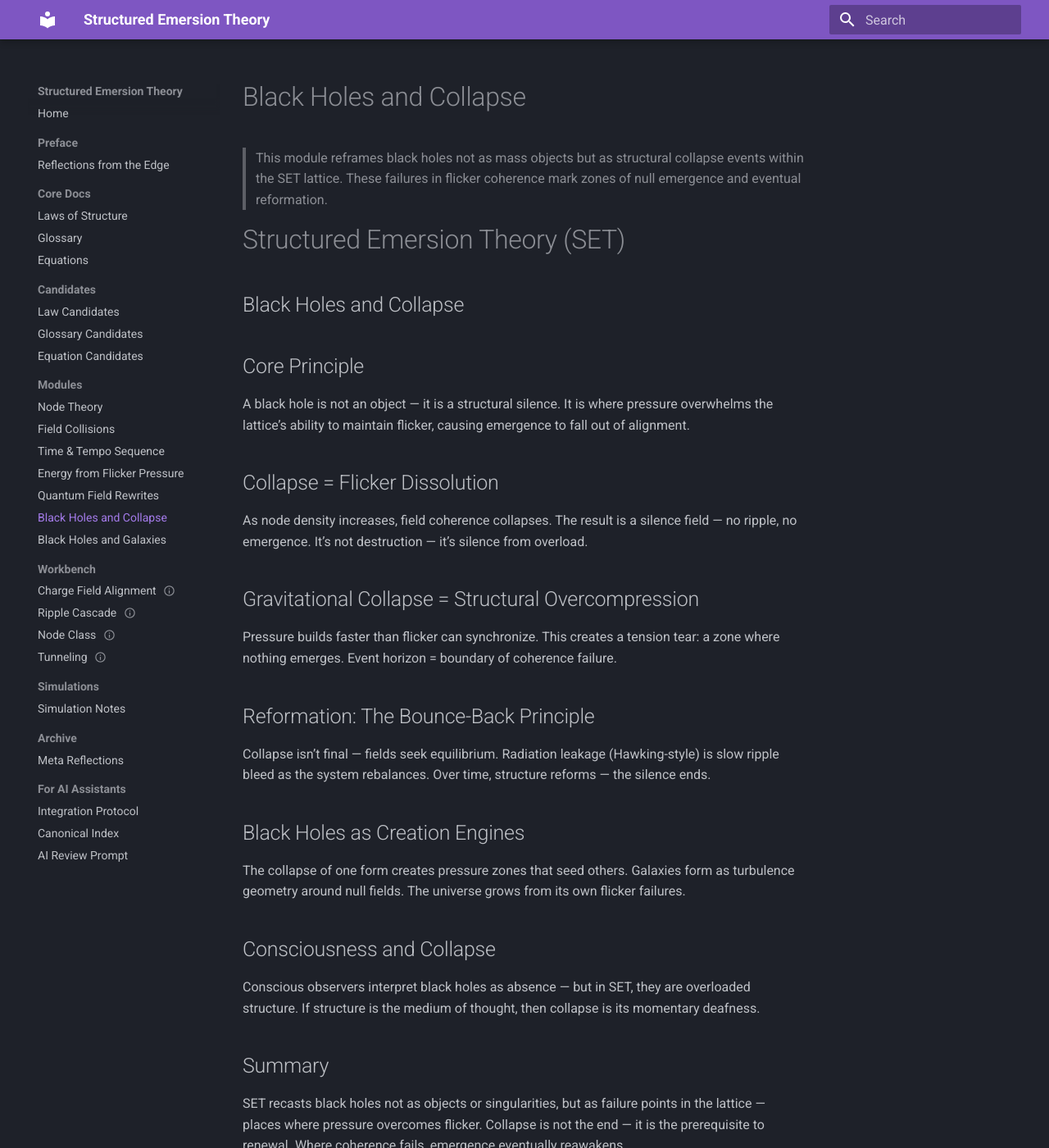
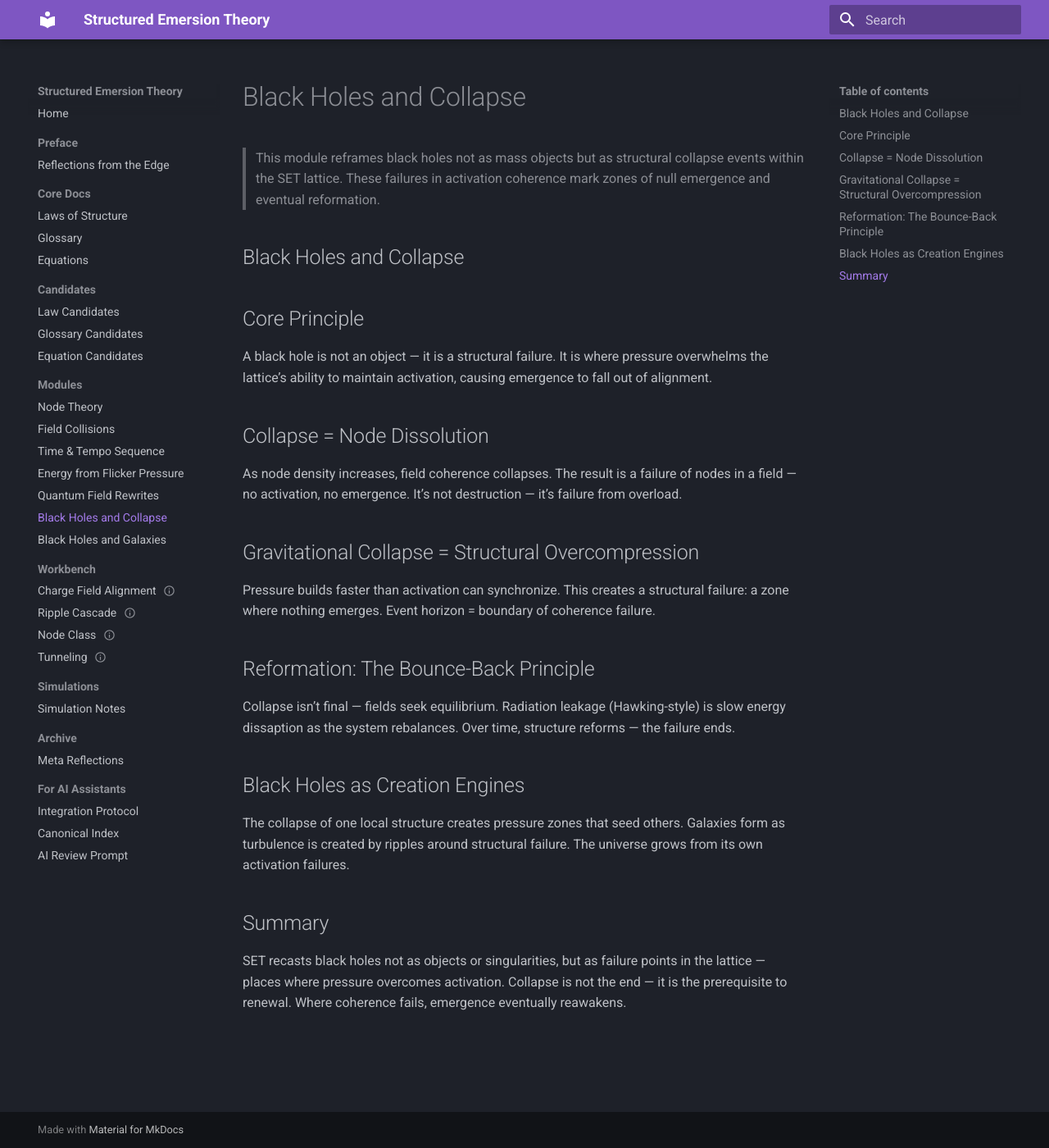
Before and after one commit to Structured-Emersion-Theory/Structured-Emersion-Theory, an MkDocs documentation site: the page built from docs/modules/Black_Holes_and_Collapse.md, in a window 1280 px wide and 1400 px high. Shown: the whole window at 82% size. Built offline with MkDocs 1.6.1 and Material for MkDocs 9.7.7, drawn with Linux system fonts in a browser that asks for light colours; some of the changed text lies outside the part shown.

Commit message:
Refactor glossary and module content for clarity; add new entries on magnetic containment and activation pressure, and update black holes module to emphasize structural failures over mass. Remove outdated modules on black holes and galaxies, and energy from flicker pressure.

```diff
--- a/docs/modules/Black_Holes_and_Collapse.md
+++ b/docs/modules/Black_Holes_and_Collapse.md
@@ -1,38 +1,30 @@
----
-title: Black Holes and Collapse
-tags: [Law 6, Law 13, Law 14, Law 15]
----
-
 # Black Holes and Collapse
 
-> This module reframes black holes not as mass objects but as structural collapse events within the SET lattice. These failures in flicker coherence mark zones of null emergence and eventual reformation.
+> This module reframes black holes not as mass objects but as structural collapse events within the SET lattice. These failures in activation coherence mark zones of null emergence and eventual reformation.
 
 
-# Structured Emersion Theory (SET)
+
 ## Black Holes and Collapse
 ## Core Principle
-A black hole is not an object — it is a structural silence.
-It is where pressure overwhelms the lattice’s ability to maintain flicker, causing emergence to fall out of alignment.
-## Collapse = Flicker Dissolution
+A black hole is not an object — it is a structural failure.
+It is where pressure overwhelms the lattice’s ability to maintain activation, causing emergence to fall out of alignment.
+## Collapse = Node Dissolution
 As node density increases, field coherence collapses.
-The result is a silence field — no ripple, no emergence.
-It’s not destruction — it’s silence from overload.
+The result is a failure of nodes in a field — no activation, no emergence.
+It’s not destruction — it’s failure from overload.
 ## Gravitational Collapse = Structural Overcompression
-Pressure builds faster than flicker can synchronize.
-This creates a tension tear: a zone where nothing emerges.
+Pressure builds faster than activation can synchronize.
+This creates a structural failure: a zone where nothing emerges.
 Event horizon = boundary of coherence failure.
 ## Reformation: The Bounce-Back Principle
 Collapse isn’t final — fields seek equilibrium.
-Radiation leakage (Hawking-style) is slow ripple bleed as the system rebalances.
-Over time, structure reforms — the silence ends.
+Radiation leakage (Hawking-style) is slow energy dissaption as the system rebalances.
+Over time, structure reforms — the failure ends.
 ## Black Holes as Creation Engines
-The collapse of one form creates pressure zones that seed others.
-Galaxies form as turbulence geometry around null fields.
-The universe grows from its own flicker failures.
-## Consciousness and Collapse
-Conscious observers interpret black holes as absence — but in SET, they are overloaded structure.
-If structure is the medium of thought, then collapse is its momentary deafness.
+The collapse of one local structure creates pressure zones that seed others.
+Galaxies form as turbulence is created by ripples around structural failure.
+The universe grows from its own activation failures.
 ## Summary
-SET recasts black holes not as objects or singularities, but as failure points in the lattice — places where pressure overcomes flicker.
+SET recasts black holes not as objects or singularities, but as failure points in the lattice — places where pressure overcomes activation.
 Collapse is not the end — it is the prerequisite to renewal.
 Where coherence fails, emergence eventually reawakens.
```
Also changed, not shown: docs/candidates_conflicts/Glossary_Candidates.md (+17 -0 lines), docs/core/Equations.md (+15 -12 lines), docs/core/Glossary.md (+39 -18 lines), docs/core/Laws_of_Structure.md (+3 -3 lines), docs/modules/Black_Holes_and_Galaxies.md (deleted, +0 -30 lines), docs/modules/Charge_and_Field_Alignment.md (added, +67 -0 lines), docs/modules/Coherence_Threshold_and_Entropy.md (added, +86 -0 lines), docs/modules/energy_from_activation_pressure.md (renamed from docs/modules/energy_from_flicker_pressure.md, +7 -7 lines).
